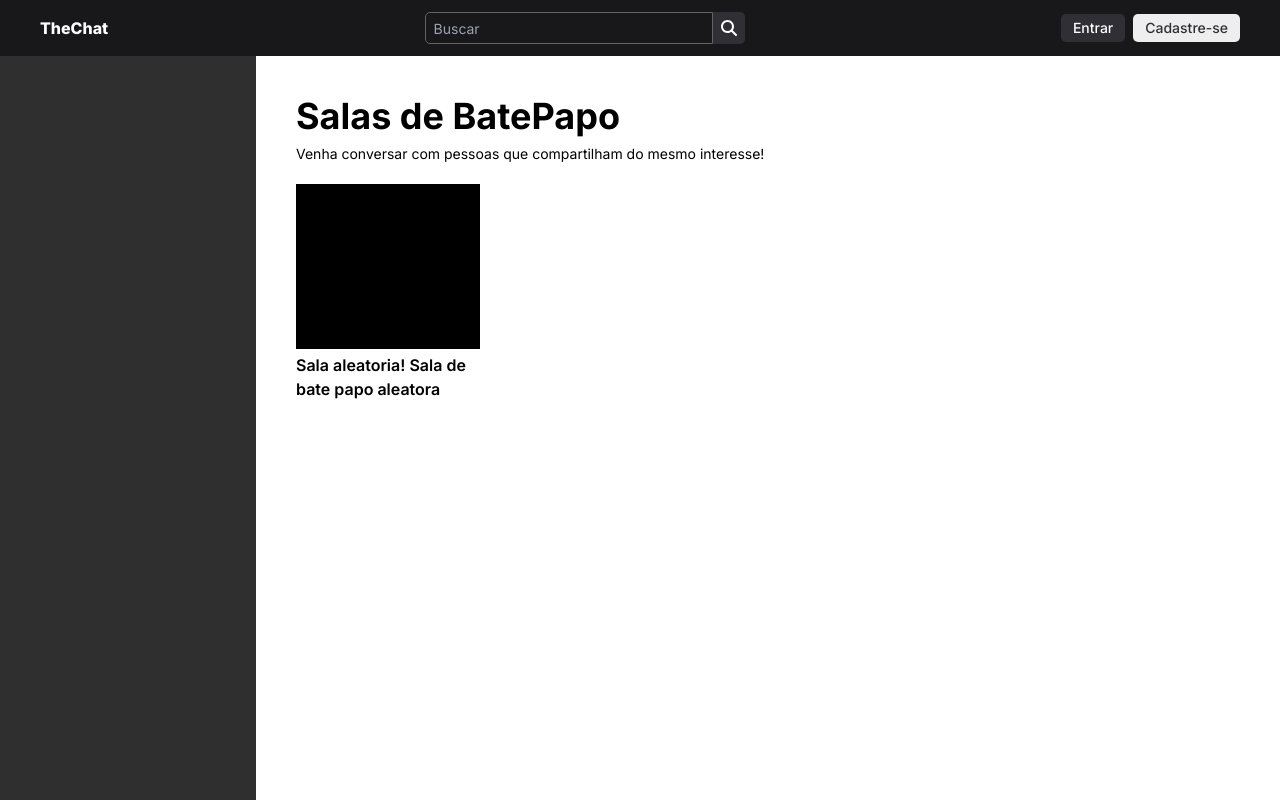
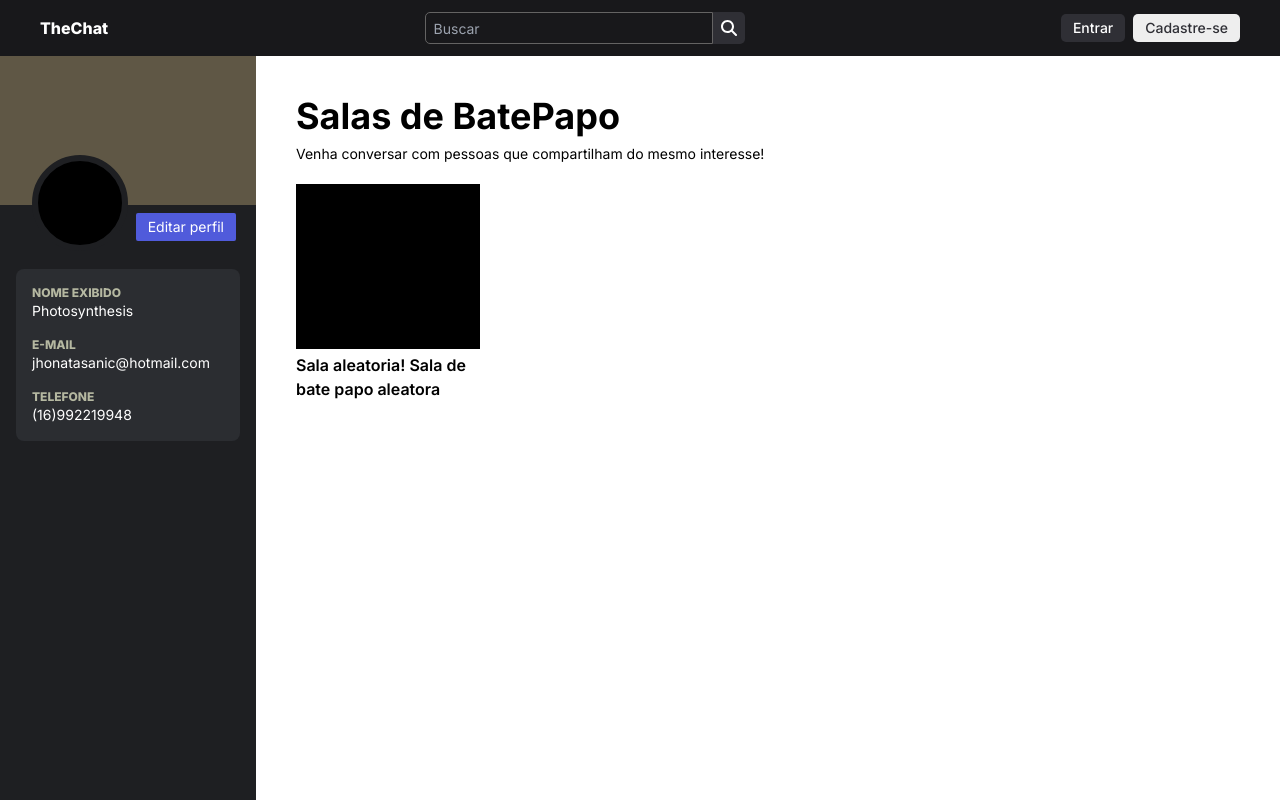
Before and after one commit to JhonatasAnicezio/chat-room, a Next.js app: page /home in a window 1280 px wide. Built offline with nearby package versions, Linux system fonts and the light colour scheme.

Commit message:
feat: implements css in profile

```diff
--- a/src/components/app/home/profile/index.css
+++ b/src/components/app/home/profile/index.css
@@ -2,6 +2,38 @@
 
 @layer base {
     .container-profile {
-        @apply w-[20%] bg-[#2F2F2F]
+        @apply w-[20%] bg-[#1E1F22]
+    }
+
+    .container-profile .banner {
+        @apply w-full h-[20%] bg-[#5F5745]
+    }
+
+    .container-profile .description {
+        @apply w-full relative
+    }
+
+    .container-profile .photo-user {
+        @apply w-24 h-24 rounded-full bg-black absolute mx-8 top-[-50px] border-[6px] border-[#1E1F22]
+    }
+
+    .container-profile .button-edit {
+        @apply px-3 py-1 rounded-sm text-sm text-white bg-[#505BDB] hover:bg-[#4954cf] transition-all duration-200 absolute right-5 top-2
+    }
+
+    .container-profile .info {
+        @apply w-full h-52 py-16 px-4
+    }
+
+    .container-profile .info .info-children {
+        @apply flex flex-col bg-[#2B2D31] rounded-lg gap-4 p-4 text-white
+    }
+
+    .container-profile .info .info-children h3 {
+        @apply text-xs font-extrabold text-[#B5B8A1]
+    }
+
+    .container-profile .info .info-children p {
+        @apply text-sm
     }
 }
--- a/src/components/app/home/profile/index.tsx
+++ b/src/components/app/home/profile/index.tsx
@@ -3,7 +3,31 @@ import './index.css';
 export default function Profile() {
     return (
         <div className="container-profile">
+            <div className='banner' />
 
+            <div className='description'>
+                <div className='photo-user' />
+                <button className='button-edit'>
+                    Editar perfil
+                </button>
+
+                <div className='info'>
+                    <div className='info-children'>
+                        <div>
+                            <h3>NOME EXIBIDO</h3>
+                            <p>Photosynthesis</p>
+                        </div>
+                        <div>
+                            <h3>E-MAIL</h3>
+                            <p>jhonatasanic@hotmail.com</p>
+                        </div>
+                        <div>
+                            <h3>TELEFONE</h3>
+                            <p>(16)992219948</p>
+                        </div>
+                    </div>
+                </div>
+            </div>
         </div>
     )
 }
```
